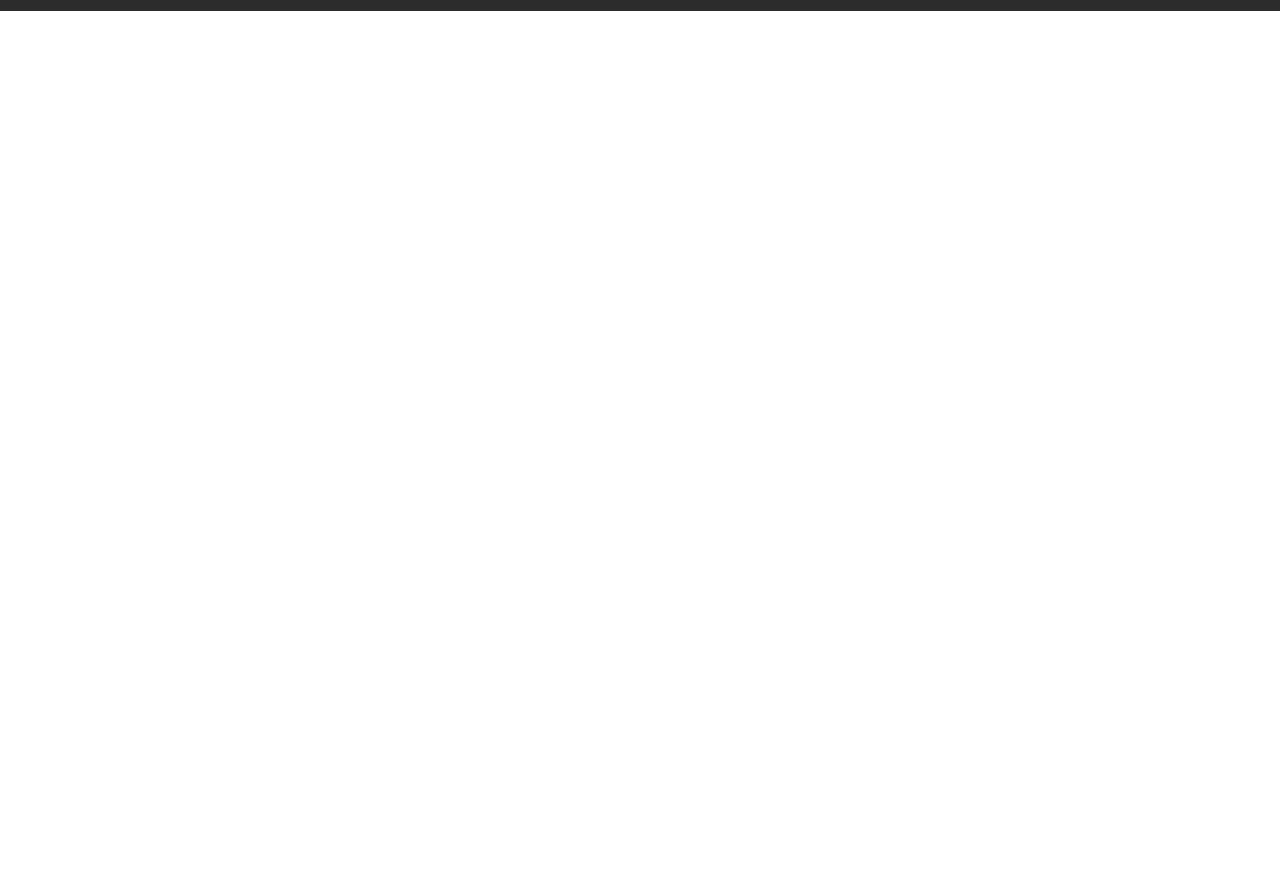
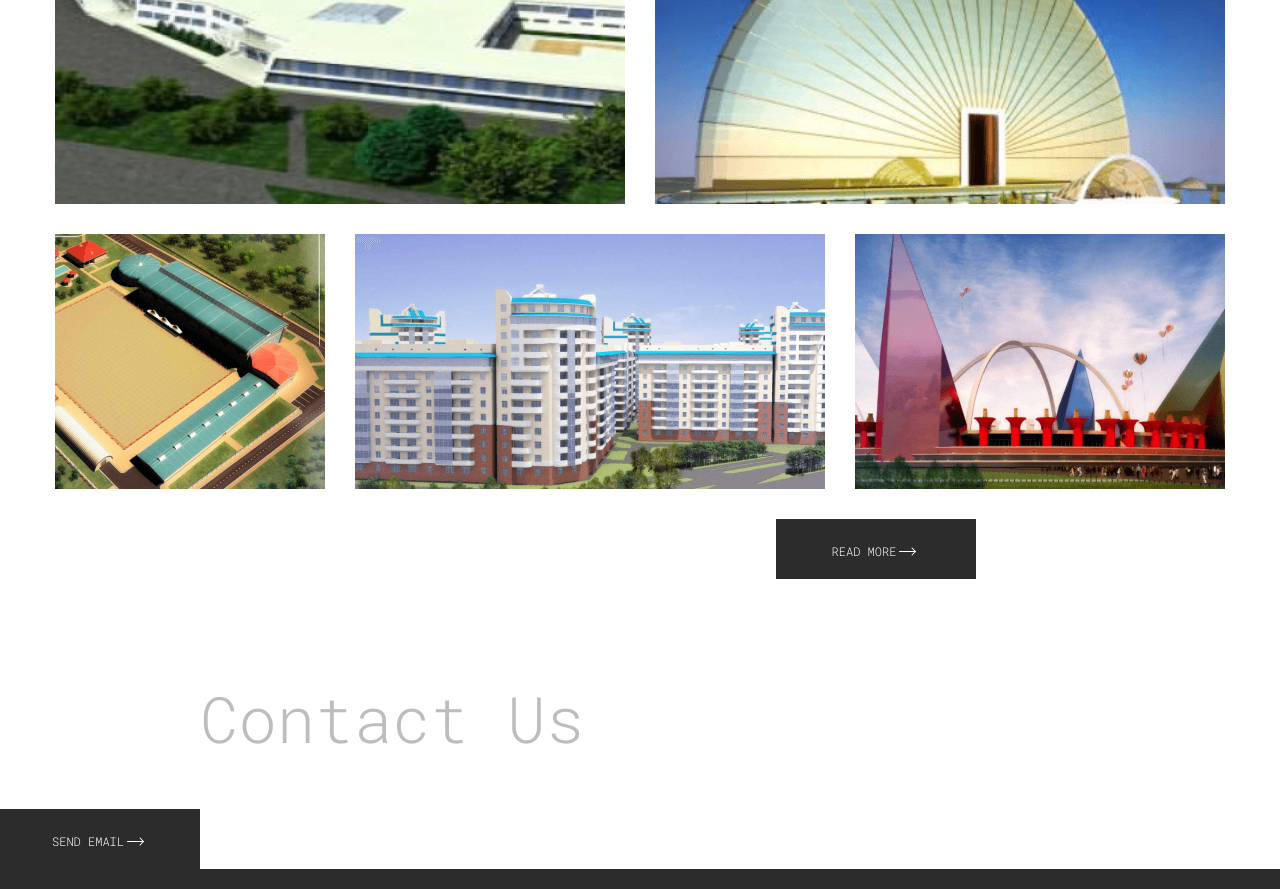
Before and after one commit to nastushka-15/project1, a plain HTML site: page index.html in a window 1280 px wide. Shown: the part 2290-3179 px from the top of the page. Before the commit the page ends 2301 px from the top, so only its background shows below. Drawn offline with Linux system fonts and the light colour scheme.

Commit message:
секция oer projects и кнопка с заголовком contact us

```diff
--- a/assets/styles/style.css
+++ b/assets/styles/style.css
@@ -232,6 +232,69 @@ color:  #333333;
 }
 /* section main focus end */
 
+/* /* section our projects start */
+.project__title {
+font-family: "RobotoLight", sans-serif;
+    font-size: 64px;
+    font-weight: 300;
+    color: #BDBDBD;
+    padding-left: 200px;
+    padding-top: 50px;
+
+}
+
+.project__content {
+    display: flex;
+    flex-direction: column;
+    align-items: center;
+    gap: 30px;
+
+}
+
+.project__content-group1 {
+    display: flex;
+    gap: 30px;
+}
+
+.project__content-group2 {
+    display: flex;
+    gap: 30px;
+}
+
+.project__content-group1 .project__content-group2{
+display: flex;
+justify-content: space-between;
+
+}
+
+.project__button {
+    width: 200px;
+    height: 60px;
+    border: none;
+    color: white;
+    font-family: "RobotoLight";
+    font-weight: 300;
+    font-size: 12px;
+    text-transform: uppercase;
+    background-color: #2C2C2C;
+
+}
+
+.project__content-group3 {
+    display: flex;
+    justify-content: right;
+    margin-right: 304px;
+    margin-top: 30px;
+}
+
+/* section our projects  end */
+
+/* section contact us start */
+
+
+
+/* section contact us  end */
+
 /* footer start */
 .footer {
     background-color: #2C2C2C;
--- a/index.html
+++ b/index.html
@@ -101,14 +101,40 @@
         <!-- </section main focus end> -->
 
         <!-- <section our projects start> -->
-        <section>
+        <section class="project">
+            <h2 class="project__title">Our Projects</h2>
+            <div class="project__content">
+                <div class="project__content-group1">
+                    <img class="project__content-img img__transparent" src="/assets/images/image_30.png" alt="picture"
+                        width="570" height="255">
+                    <img class="project__content-img" src="assets/images/image_15.png" alt="picture" width="570"
+                        height="255">
+                </div>
 
+                <div class="project__content-group2">
+                    <img class="project__content-img" src="assets/images/image_16.png" alt="picture" width="270"
+                        height="255">
+                    <img class="project__content-img" src="assets/images/image_17.png" alt="picture" width="470"
+                        height="255">
+                    <img class="project__content-img" src="assets/images/image_18.png" alt="picture" width="370"
+                        height="255">
+                </div>
+            </div>
+
+            <div class="project__content-group3">
+                <button class="project__button">Read more<img class="image__button-img"
+                        src="assets/images/arrowBlack.png" alt="arrow" width="24" height="24"></button>
+            </div>
         </section>
+
 
         <!-- </section our projects  end> -->
         <!-- <section contact us start> -->
         <section>
+            <h2 class="project__title">Contact Us</h2>
 
+            <button class="project__button">Send Email<img class="image__button-img" src="assets/images/arrowBlack.png"
+                    alt="arrow" width="24" height="24"></button>
         </section>
 
         <!-- </section contact us  end> -->
```
Also changed, not shown: assets/images/arrowBlack.png (added).
